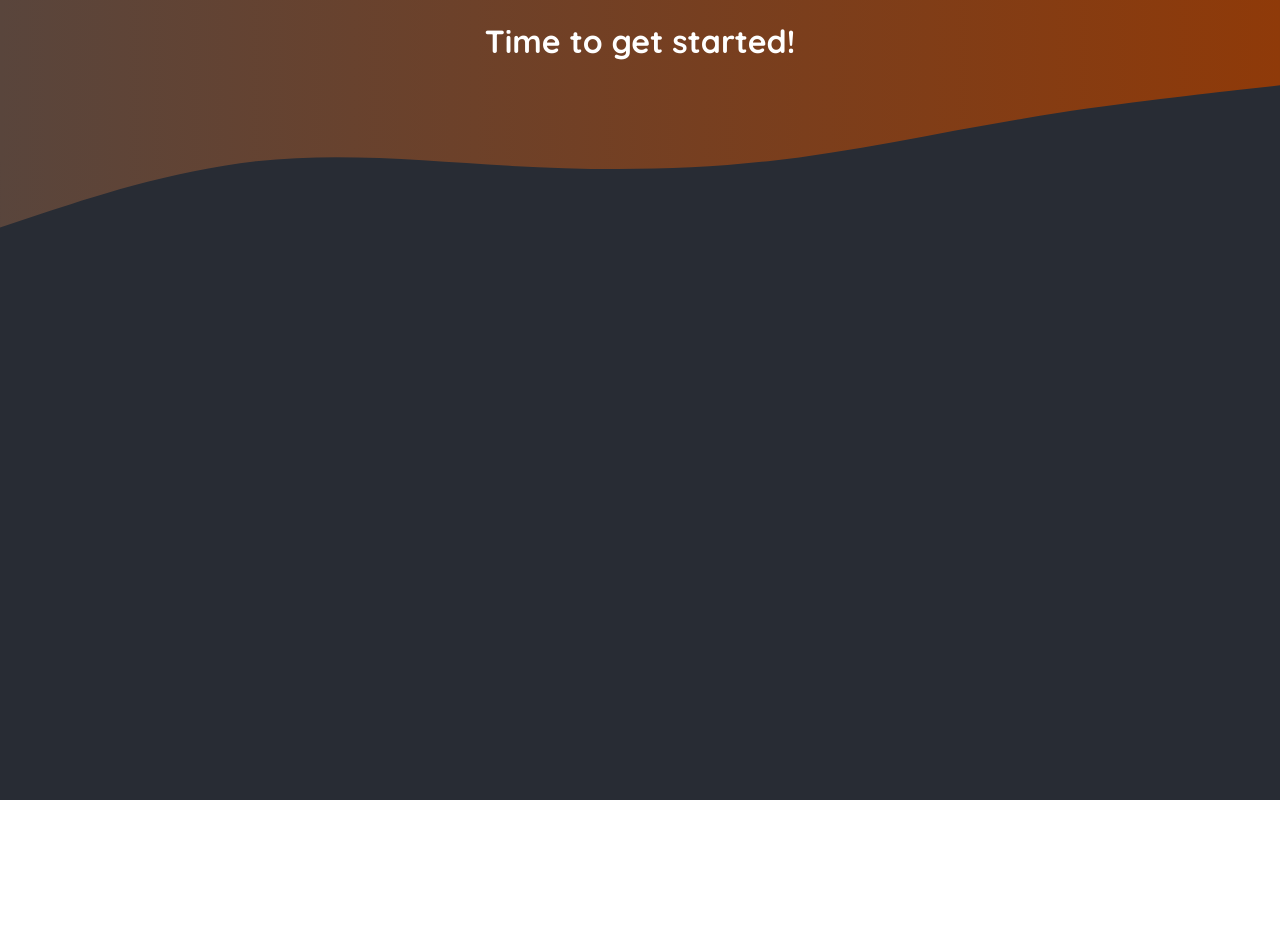
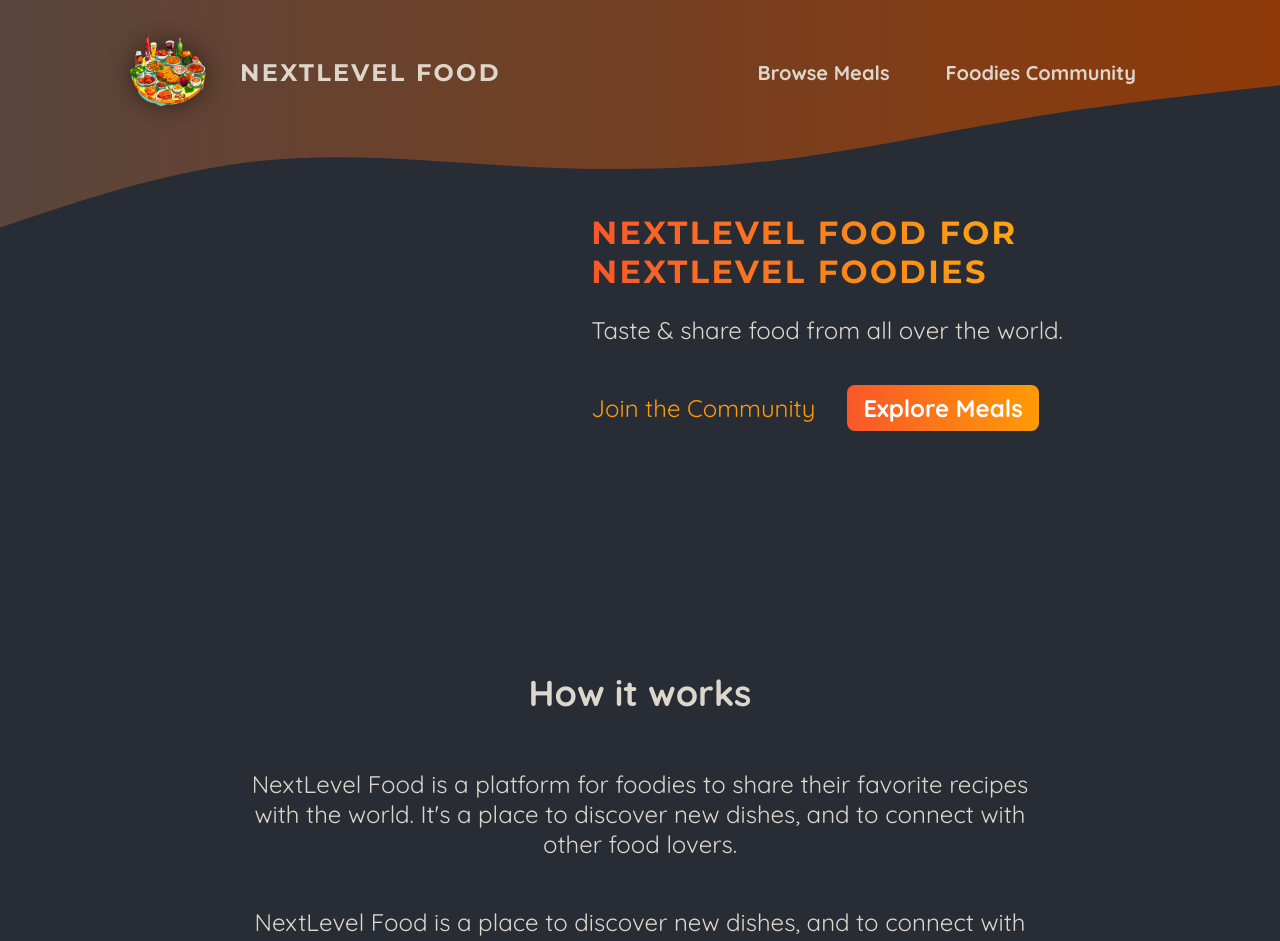
Before and after one commit to dosantosdev/onwards-foodies, a Next.js app: page / in a window 1280 px wide. Shown: the top 941 px of the page. Before the commit the page ends 800 px from the top, so only its background shows below. Built offline with nearby package versions, Linux system fonts and the light colour scheme.

Commit message:
Enhance layout and styling for improved user experience and visual appeal

```diff
--- a/app/globals.css
+++ b/app/globals.css
@@ -1,31 +1,16 @@
-@import url('https://fonts.googleapis.com/css2?family=Quicksand:wght@400;600;700&family=Montserrat:wght@400;700&display=swap');
+@import url("https://fonts.googleapis.com/css2?family=Quicksand:wght@400;600;700&family=Montserrat:wght@400;700&display=swap");
 
 * {
   box-sizing: border-box;
 }
 
 html {
-  font-family: 'Quicksand', sans-serif;
+  font-family: "Quicksand", sans-serif;
 }
 
 body {
   margin: 0;
   background: radial-gradient(#282c34, #282c34);
-}
-
-.header-background {
-  position: absolute;
-  width: 100%;
-  height: 320px;
-  top: 0;
-  left: 0;
-  z-index: -1;
-}
-
-svg {
-  display: block;
-  width: 100%;
-  height: auto;
 }
 
 .not-found,
@@ -46,7 +31,7 @@
   -webkit-text-fill-color: transparent;
   background-size: cover;
   background-position: center;
-  font-family: 'Montserrat', sans-serif;
+  font-family: "Montserrat", sans-serif;
 }
 
 .not-found p,
--- a/app/layout.js
+++ b/app/layout.js
@@ -1,35 +1,16 @@
-import './globals.css';
+import MainHeader from "@/components/main-header/main-header";
+import "./globals.css";
 
 export const metadata = {
-  title: 'NextLevel Food',
-  description: 'Delicious meals, shared by a food-loving community.',
+  title: "NextLevel Food",
+  description: "Delicious meals, shared by a food-loving community.",
 };
 
 export default function RootLayout({ children }) {
   return (
     <html lang="en">
       <body>
-        <div className="header-background">
-          <svg xmlns="http://www.w3.org/2000/svg" viewBox="0 0 1440 320">
-            <defs>
-              <linearGradient id="gradient" x1="0%" y1="0%" x2="100%" y2="0%">
-                <stop
-                  offset="0%"
-                  style={{ stopColor: '#59453c', stopOpacity: '1' }}
-                />
-                <stop
-                  offset="100%"
-                  style={{ stopColor: '#8f3a09', stopOpacity: '1' }}
-                />
-              </linearGradient>
-            </defs>
-            <path
-              fill="url(#gradient)"
-              d="M0,256L48,240C96,224,192,192,288,181.3C384,171,480,181,576,186.7C672,192,768,192,864,181.3C960,171,1056,149,1152,133.3C1248,117,1344,107,1392,101.3L1440,96L1440,0L1392,0C1344,0,1248,0,1152,0C1056,0,960,0,864,0C768,0,672,0,576,0C480,0,384,0,288,0C192,0,96,0,48,0L0,0Z"
-            ></path>
-          </svg>
-        </div>
-
+        <MainHeader />
         {children}
       </body>
     </html>
--- /dev/null
+++ b/app/meals/[mealSlug]/page.js
@@ -0,0 +1,3 @@
+export default function MealDetailsPage() {
+  return <h1>Meal Details</h1>;
+}
--- a/app/page.js
+++ b/app/page.js
@@ -1,9 +1,50 @@
+import Link from "next/link";
+
+import classes from "./page.module.css";
+
 export default function Home() {
   return (
-    <main>
-      <h1 style={{ color: 'white', textAlign: 'center' }}>
-        Time to get started!
-      </h1>
-    </main>
+    <>
+      <header className={classes.header}>
+        <div className={classes.slideshow}></div>
+        <div>
+          <div className={classes.hero}>
+            <h1>NextLevel Food for NextLevel Foodies</h1>
+            <p>Taste & share food from all over the world.</p>
+          </div>
+          <div className={classes.cta}>
+            <Link href="/community">Join the Community</Link>
+            <Link href="/meals">Explore Meals</Link>
+          </div>
+        </div>
+      </header>
+      <main>
+        <section className={classes.section}>
+          <h2>How it works</h2>
+          <p>
+            NextLevel Food is a platform for foodies to share their favorite
+            recipes with the world. It&apos;s a place to discover new dishes,
+            and to connect with other food lovers.
+          </p>
+          <p>
+            NextLevel Food is a place to discover new dishes, and to connect
+            with other food lovers.
+          </p>
+        </section>
+
+        <section className={classes.section}>
+          <h2>Why NextLevel Food?</h2>
+          <p>
+            NextLevel Food is a platform for foodies to share their favorite
+            recipes with the world. It&apos;s a place to discover new dishes,
+            and to connect with other food lovers.
+          </p>
+          <p>
+            NextLevel Food is a place to discover new dishes, and to connect
+            with other food lovers.
+          </p>
+        </section>
+      </main>
+    </>
   );
 }
--- /dev/null
+++ b/app/page.module.css
@@ -0,0 +1,75 @@
+.header {
+  display: flex;
+  gap: 3rem;
+  margin: 3rem auto;
+  width: 90%;
+  max-width: 75rem;
+}
+
+.slideshow {
+  width: 40rem;
+  height: 25rem;
+}
+
+.hero {
+  color: #ddd6cb;
+  font-size: 1.5rem;
+}
+
+.hero h1 {
+  font-size: 2rem;
+  font-weight: bold;
+  font-family: "Montserrat", sans-serif;
+  letter-spacing: 0.15rem;
+  text-transform: uppercase;
+  background: linear-gradient(90deg, #f9572a, #ffc905);
+  background-clip: text;
+  -webkit-background-clip: text;
+  -webkit-text-fill-color: transparent;
+}
+
+.cta {
+  font-size: 1.5rem;
+  display: flex;
+  gap: 1rem;
+}
+
+.cta a {
+  display: inline-block;
+  margin-top: 1rem;
+  padding: 0.5rem 1rem;
+  border-radius: 0.5rem;
+  background: linear-gradient(90deg, #f9572a, #ff9b05);
+  color: #ffffff;
+  font-weight: bold;
+  text-decoration: none;
+}
+
+.cta a:hover,
+.cta a:active {
+  background: linear-gradient(90deg, #fd4715, #f9b241);
+}
+
+.cta a:first-child {
+  background: transparent;
+  font-weight: normal;
+  color: #ff9b05;
+  padding-left: 0;
+}
+
+.cta a:first-child:hover,
+.cta a:first-child:active {
+  background: transparent;
+  color: #f9b241;
+}
+
+.section {
+  display: flex;
+  flex-direction: column;
+  color: #ddd6cb;
+  font-size: 1.5rem;
+  max-width: 50rem;
+  width: 90%;
+  margin: 2rem auto;
+  text-align: center;
+}
--- /dev/null
+++ b/components/main-header/main-header-background.js
@@ -0,0 +1,26 @@
+import classes from "./main-header-background.module.css";
+
+export default function MainHeaderBackground() {
+  return (
+    <div className={classes["header-background"]}>
+      <svg xmlns="http://www.w3.org/2000/svg" viewBox="0 0 1440 320">
+        <defs>
+          <linearGradient id="gradient" x1="0%" y1="0%" x2="100%" y2="0%">
+            <stop
+              offset="0%"
+              style={{ stopColor: "#59453c", stopOpacity: "1" }}
+            />
+            <stop
+              offset="100%"
+              style={{ stopColor: "#8f3a09", stopOpacity: "1" }}
+            />
+          </linearGradient>
+        </defs>
+        <path
+          fill="url(#gradient)"
+          d="M0,256L48,240C96,224,192,192,288,181.3C384,171,480,181,576,186.7C672,192,768,192,864,181.3C960,171,1056,149,1152,133.3C1248,117,1344,107,1392,101.3L1440,96L1440,0L1392,0C1344,0,1248,0,1152,0C1056,0,960,0,864,0C768,0,672,0,576,0C480,0,384,0,288,0C192,0,96,0,48,0L0,0Z"
+        ></path>
+      </svg>
+    </div>
+  );
+}
--- /dev/null
+++ b/components/main-header/main-header-background.module.css
@@ -0,0 +1,14 @@
+.header-background {
+  position: absolute;
+  width: 100%;
+  height: 320px;
+  top: 0;
+  left: 0;
+  z-index: -1;
+}
+
+.header-background svg {
+  display: block;
+  width: 100%;
+  height: auto;
+}
--- /dev/null
+++ b/components/main-header/main-header.js
@@ -0,0 +1,31 @@
+import Link from "next/link";
+import Image from "next/image";
+
+import logoImg from "@/assets/logo.png";
+import classes from "./main-header.module.css";
+import MainHeaderBackground from "./main-header-background";
+
+export default function MainHeader() {
+  return (
+    <>
+      <MainHeaderBackground />
+      <header className={classes.header}>
+        <Link className={classes.logo} href="/">
+          <Image src={logoImg} alt="A plate with food on it" priority />
+          NextLevel Food
+        </Link>
+
+        <nav className={classes.nav}>
+          <ul>
+            <li>
+              <Link href="/meals">Browse Meals</Link>
+            </li>
+            <li>
+              <Link href="/community">Foodies Community</Link>
+            </li>
+          </ul>
+        </nav>
+      </header>
+    </>
+  );
+}
--- /dev/null
+++ b/components/main-header/main-header.module.css
@@ -0,0 +1,67 @@
+.header {
+  display: flex;
+  justify-content: space-between;
+  align-items: center;
+  padding: 2rem 1rem;
+}
+
+@media (min-width: 768px) {
+  .header {
+    padding: 2rem 10%;
+  }
+}
+
+.nav ul {
+  list-style: none;
+  margin: 0;
+  padding: 0;
+  display: flex;
+  gap: 1.5rem;
+  /* font-family: 'Montserrat', sans-serif; */
+  font-size: 1.25rem;
+}
+
+.nav a {
+  text-decoration: none;
+  color: #ddd6cb;
+  font-weight: bold;
+  padding: 0.5rem 1rem;
+  border-radius: 0.5rem;
+}
+
+.nav a:hover,
+.nav a:active {
+  background: linear-gradient(90deg, #ff8a05, #f9b331);
+  background-clip: text;
+  -webkit-background-clip: text;
+  -webkit-text-fill-color: transparent;
+  text-shadow: 0 0 18px rgba(248, 190, 42, 0.8);
+}
+
+.active {
+  background: linear-gradient(90deg, #ff8a05, #f9b331);
+  background-clip: text;
+  -webkit-background-clip: text;
+  -webkit-text-fill-color: transparent;
+}
+
+.logo {
+  display: flex;
+  align-items: center;
+  justify-content: center;
+  gap: 2rem;
+  text-decoration: none;
+  color: #ddd6cb;
+  font-weight: bold;
+  font-family: "Montserrat", sans-serif;
+  letter-spacing: 0.15rem;
+  text-transform: uppercase;
+  font-size: 1.5rem;
+}
+
+.logo img {
+  width: 5rem;
+  height: 5rem;
+  object-fit: contain;
+  filter: drop-shadow(0 0 0.75rem rgba(0, 0, 0, 0.5));
+}
```
